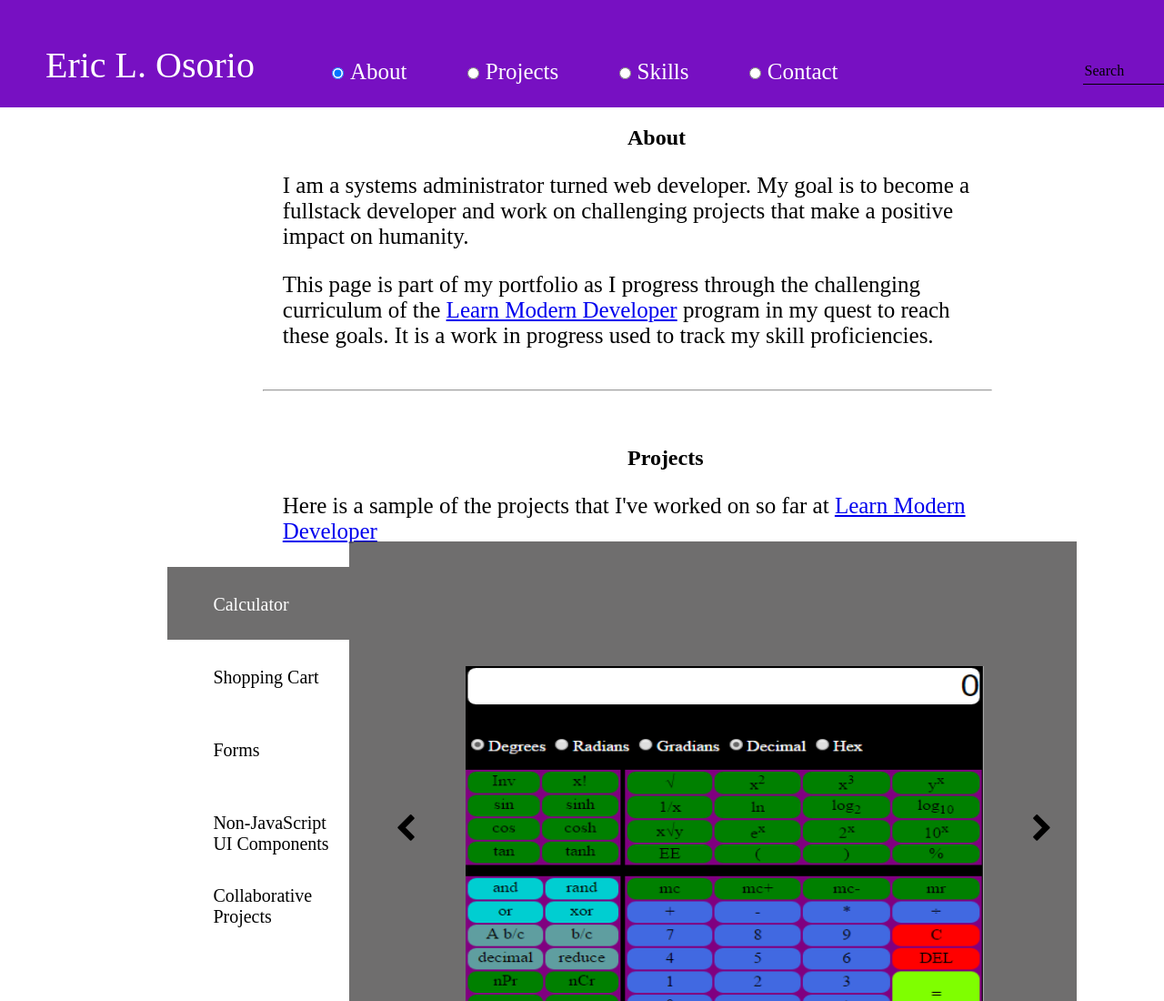
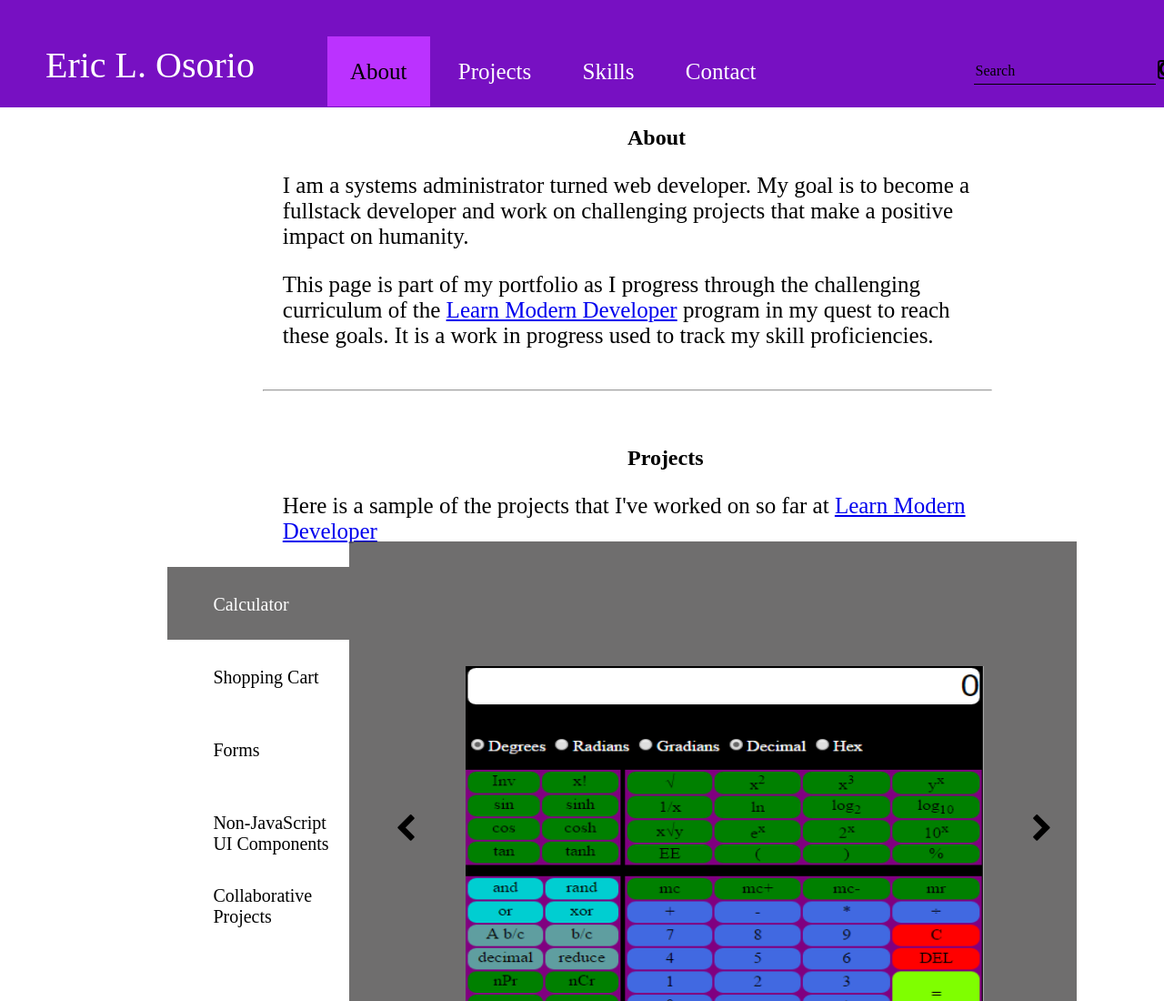
Before and after one commit to EricLOsorio/Interactive-non-JS-Portfolio-Web-App, a plain HTML site: page index.html in a window 1280 px wide. Shown: the top 1100 px of the page at 91% size. Drawn offline with Linux system fonts and the light colour scheme.

Commit message:
Update portfolioX.css

```diff
--- a/portfolioX.css
+++ b/portfolioX.css
@@ -101,6 +101,16 @@ nav label > i{
   color:#000000;
 }
 
+nav ul li > label {
+
+  padding:25px;
+}
+
+nav ul input{
+  display:none;
+}
+
+
 section{
   position:relative;
   left:50px;
@@ -124,10 +134,16 @@ nav > ul {
 
 nav > ul li{
   display:inline;
-  padding-right:55px;
+  padding-right:0px;
   color:white;
   font-size:25px;
 }
+
+nav input:checked + li > label{
+  background-color:#BB32FF;
+  color:#000;
+}
+
 
 h1{
   position:relative;
@@ -297,8 +313,6 @@ div.description a{
   margin-right:30px;
   text-decoration: none;
   color:black;
-
-
 }
 
 div.description a:hover{
```
Lines whose indentation alone changed are shown as unchanged.
